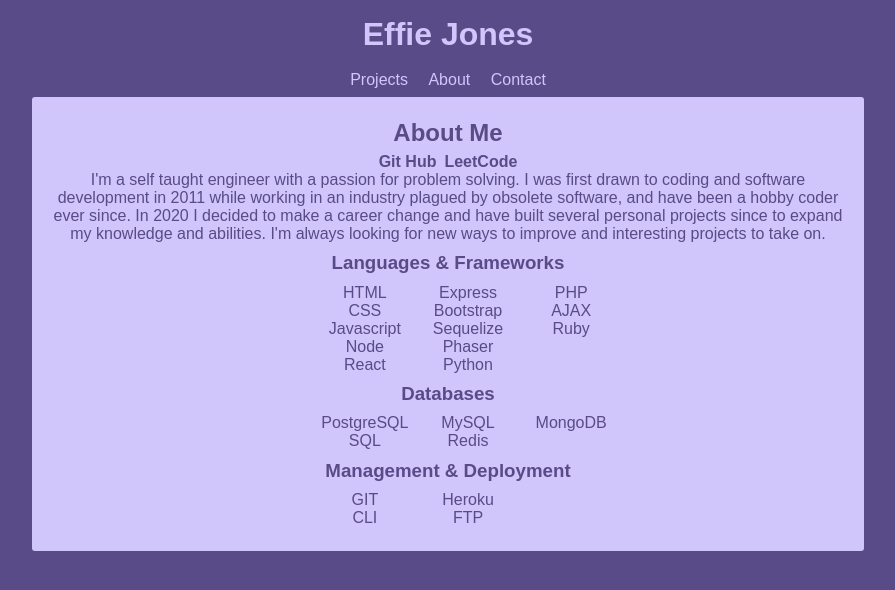
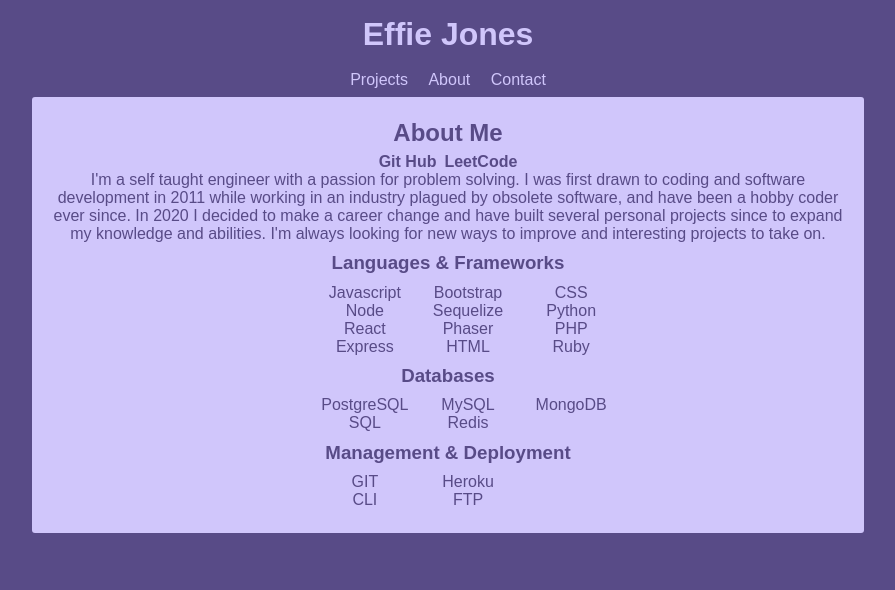
Before and after one commit to Asleepies/portfolio, a React (Create React App) app: page / in a window 1280 px wide. Shown: the top 590 px of the page, without its empty margins (192-1087 px from the left). Built offline with nearby package versions, Linux system fonts and the light colour scheme.

Commit message:
moved some stuff around

```diff
--- a/public/index.html
+++ b/public/index.html
@@ -12,7 +12,7 @@
     <link rel="apple-touch-icon" href="%PUBLIC_URL%/logo192.png" />
     <link rel="manifest" href="%PUBLIC_URL%/manifest.json" />
 
-    <title>Effie Jones</title>
+    <title>Evan Jones</title>
   </head>
   <body>
     <noscript>You need to enable JavaScript to run this app.</noscript>
--- a/src/routes/About.js
+++ b/src/routes/About.js
@@ -13,8 +13,6 @@ export default function About() {
       <div className="aboutPage">
         <h3>Languages & Frameworks</h3>
         <ul>
-            <li>HTML</li>
-            <li>CSS</li>
             <li>Javascript</li>
             <li>Node</li>
             <li>React</li>
@@ -22,9 +20,10 @@ export default function About() {
             <li>Bootstrap</li>
             <li>Sequelize</li>
             <li>Phaser</li>
+            <li>HTML</li>
+            <li>CSS</li>
             <li>Python</li>
             <li>PHP</li>
-            <li>AJAX</li>
             <li>Ruby</li>
         </ul>
 
--- a/src/routes/Contact.tsx
+++ b/src/routes/Contact.tsx
@@ -63,7 +63,7 @@ export default function Contact() {
             <h2 style={{margin:'.25em'}}>Contact Me</h2>
             <p>You can reach me at: </p>
             <a href="mailto:asleepies@gmail.com" className='contactLink'>
-            Asleepies@gmail.com</a>
+            EvanAndyJones@gmail.com</a>
 
             {/* <form id='contactForm'>
                 <div id='contactDetails'>
```
